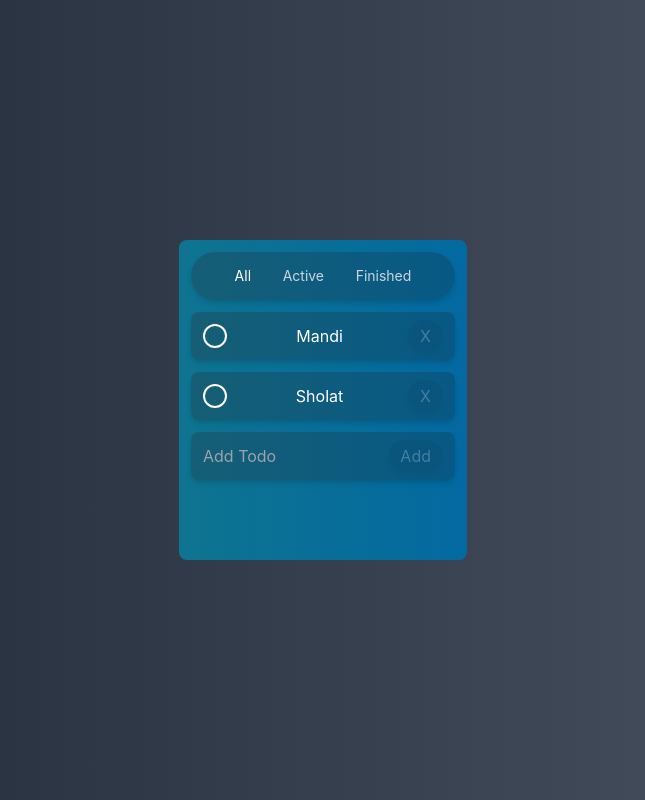
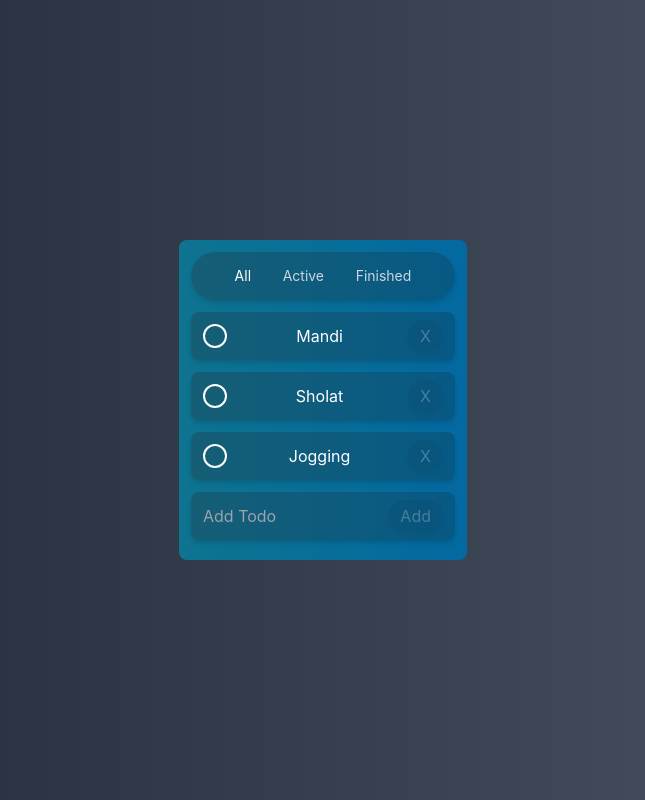
Before and after one commit to frrsfuzn/TuduApp, a React (Create React App) app: page / in a window 1280 px wide. Shown: the whole page, without its empty margins (317-962 px from the left). Built offline with nearby package versions, Linux system fonts and the light colour scheme.

Commit message:
Update tudu.tsx

```diff
--- a/src/components/organisms/tudu.tsx
+++ b/src/components/organisms/tudu.tsx
@@ -16,6 +16,7 @@ const Tudu = () => {
   const [todos, setTodos] = useState<ITodoItem[]>([
     { id: Date.now(), title: "Mandi", completed: false },
     { id: Date.now() + 1, title: "Sholat", completed: false },
+    { id: Date.now() + 2, title: "Jogging", completed: false},
   ]);
 
   const newTodo = (title: string): ITodoItem => {
```
